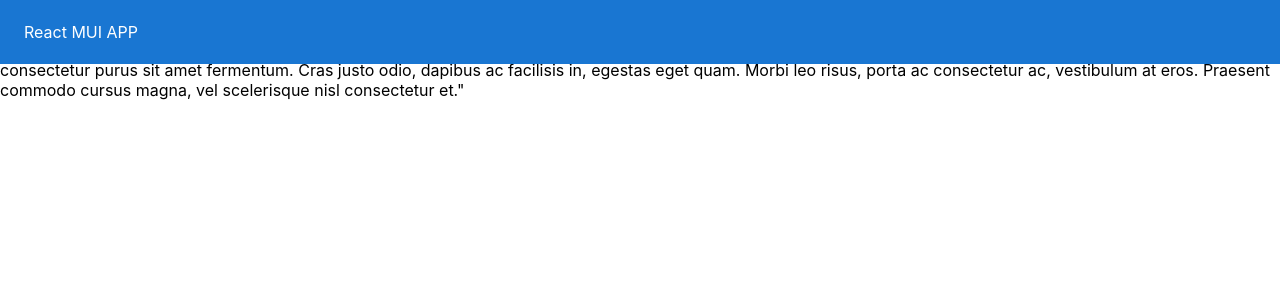
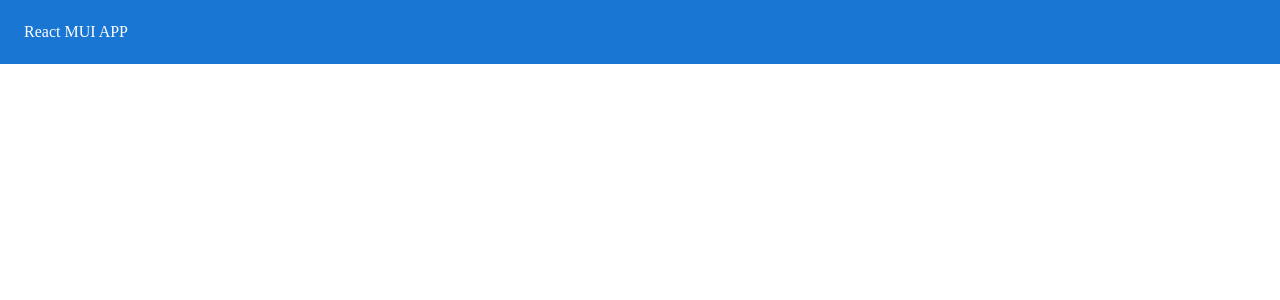
Before and after one commit to Shih-Yi/react-web-app, a React (Create React App) app: page / in a window 1280 px wide. Shown: the top 300 px of the page. Built offline with nearby package versions, Linux system fonts and the light colour scheme.

Commit message:
move App and Header under components folder

```diff
--- a/src/App.js
+++ /dev/null
@@ -1,23 +0,0 @@
-import React from "react"
-import Header from "./ui/Header"
-
-function App() {
-  return (
-    <div className="App">
-      <Header />
-      "Cras mattis consectetur purus sit amet fermentum. Cras justo odio,
-      dapibus ac facilisis in, egestas eget quam. Morbi leo risus, porta ac
-      consectetur ac, vestibulum at eros. Praesent commodo cursus magna, vel
-      scelerisque nisl consectetur et. Cras mattis consectetur purus sit amet
-      fermentum. Cras justo odio, dapibus ac facilisis in, egestas eget quam.
-      Morbi leo risus, porta ac consectetur ac, vestibulum at eros. Praesent
-      commodo cursus magna, vel scelerisque nisl consectetur et. Cras mattis
-      consectetur purus sit amet fermentum. Cras justo odio, dapibus ac
-      facilisis in, egestas eget quam. Morbi leo risus, porta ac consectetur ac,
-      vestibulum at eros. Praesent commodo cursus magna, vel scelerisque nisl
-      consectetur et."
-    </div>
-  )
-}
-
-export default App
--- /dev/null
+++ b/src/components/App.js
@@ -0,0 +1,16 @@
+import React from "react"
+import Header from "./ui/Header"
+
+function App() {
+  return (
+    <div className="APP">
+      <Header />
+      <div>
+        <h1>Hello World</h1>
+        <br />
+      </div>
+    </div>
+  )
+}
+
+export default App
--- a/src/ui/Header.js
+++ b/src/components/ui/Header.js
@@ -3,24 +3,20 @@ import AppBar from "@mui/material/AppBar"
 import Toolbar from "@mui/material/Toolbar"
 import useScrollTrigger from "@mui/material/useScrollTrigger"
 
-function ElevationScroll(props) {
+const ElevationScroll = (props) => {
   const { children, window } = props
-  // Note that you normally won't need to set the window ref as useScrollTrigger
-  // will default to window.
-  // This is only being set here because the demo is in an iframe.
   const trigger = useScrollTrigger({
     disableHysteresis: true,
     threshold: 0,
     target: window ? window() : undefined,
   })
-
   return React.cloneElement(children, {
-    elevation: trigger ? 5 : 0,
+    elevation: trigger ? 4 : 0,
   })
 }
 
-const Header = () => (
-  <ElevationScroll>
+const Header = (props) => (
+  <ElevationScroll {...props}>
     <AppBar>
       <Toolbar>React MUI APP</Toolbar>
     </AppBar>
--- a/src/index.js
+++ b/src/index.js
@@ -1,17 +1,5 @@
-import React from 'react';
-import ReactDOM from 'react-dom/client';
-import './index.css';
-import App from './App';
-import reportWebVitals from './reportWebVitals';
+import React from "react"
+import { createRoot } from "react-dom/client"
+import App from "./components/App"
 
-const root = ReactDOM.createRoot(document.getElementById('root'));
-root.render(
-  <React.StrictMode>
-    <App />
-  </React.StrictMode>
-);
-
-// If you want to start measuring performance in your app, pass a function
-// to log results (for example: reportWebVitals(console.log))
-// or send to an analytics endpoint. Learn more: https://bit.ly/CRA-vitals
-reportWebVitals();
+createRoot(document.getElementById("root")).render(<App />)
```
